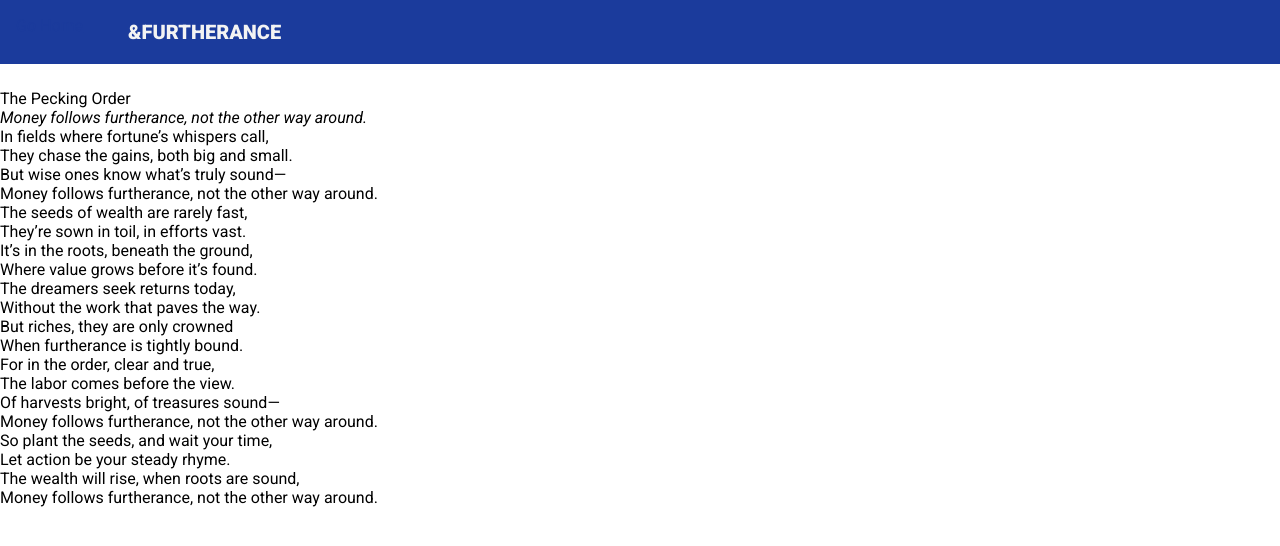
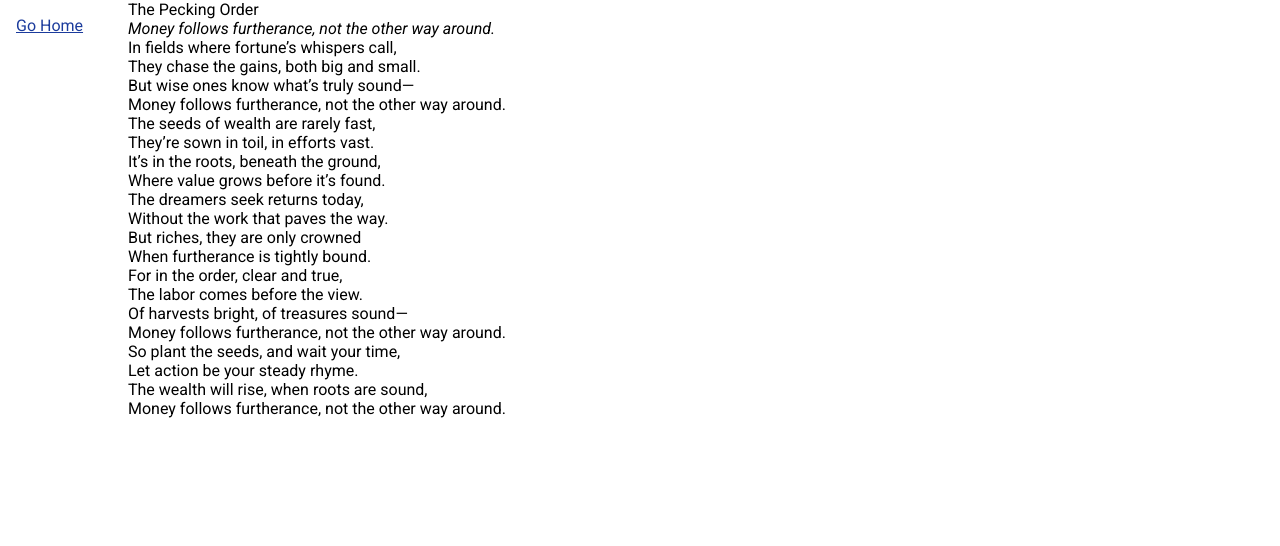
Before and after one commit to andfurtherance/andfurtherance.github.io, a Jekyll site: the page built from _posts/2024-09-21-the-pecking-order.md, in a window 1280 px wide. Shown: the top 546 px of the page. Built offline with Jekyll 4.4.1, drawn with Linux system fonts in a browser that asks for light colours.

Commit message:
Update post.html

```diff
--- a/_layouts/post.html
+++ b/_layouts/post.html
@@ -10,9 +10,8 @@
     <title>{{ page.title | default: site.title }}</title>
 </head>
 <body>
-    {% include header.html %}
     {% include go-home.html %}
-    <article>
+    <article class="container">
         <div id="blog-title">{{ page.blog_title }}</div>
         {{ content }}
     </article>
```
